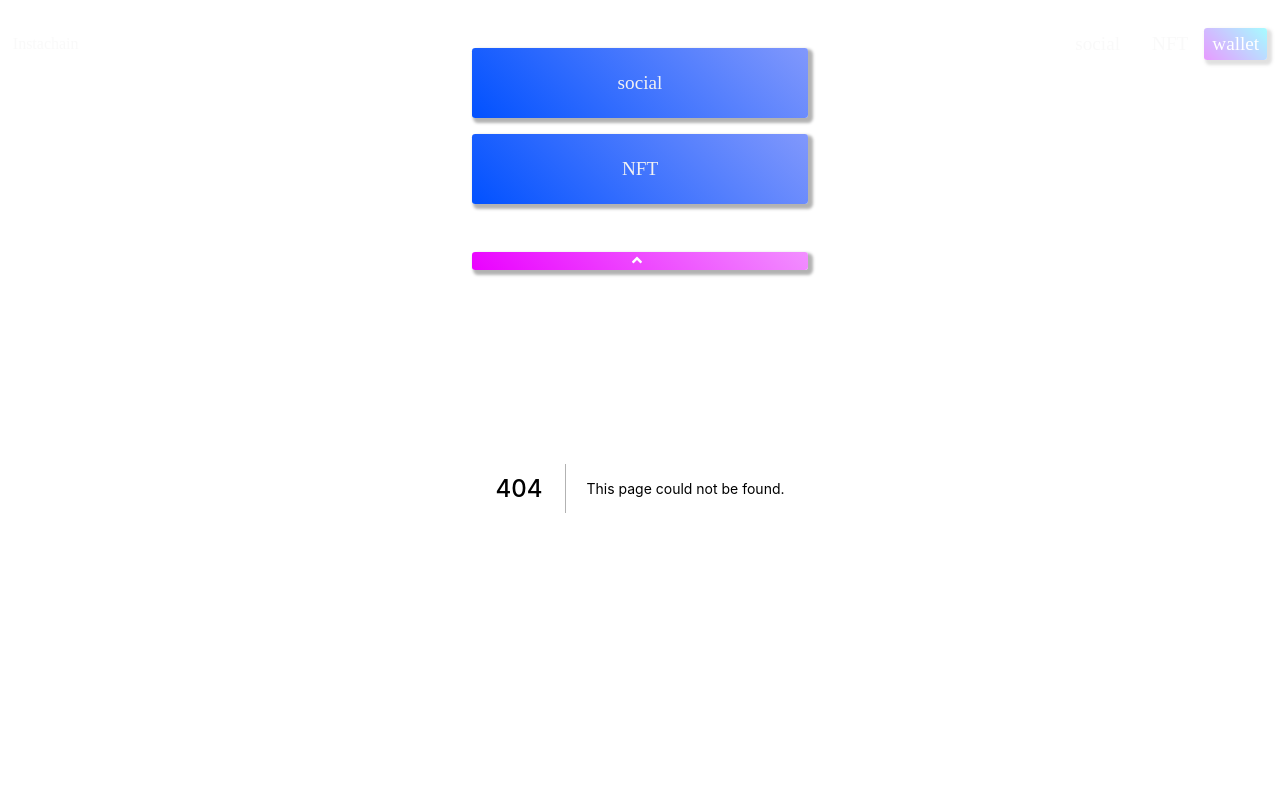
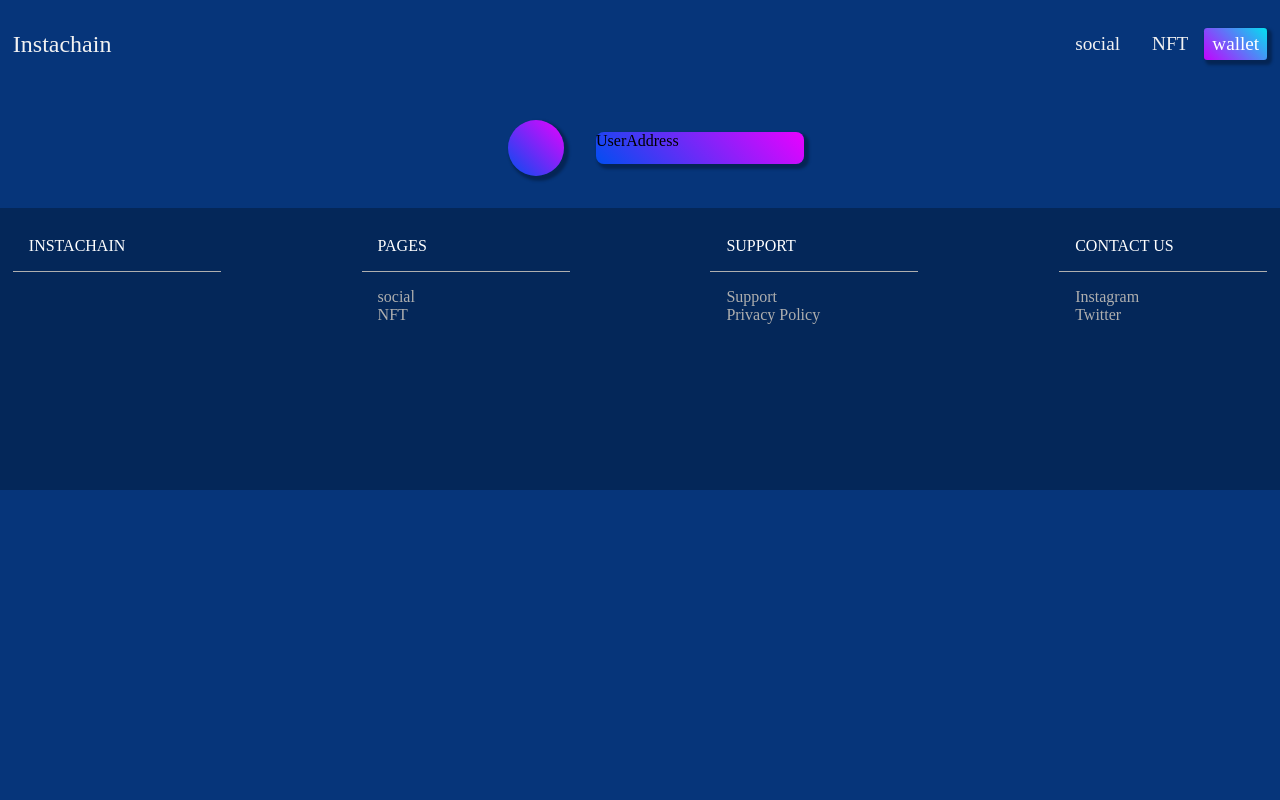
Before and after one commit to hung890202/metagram, a Next.js app: page /walletpage/User in a window 1280 px wide. Before the commit this address had no page. Shown: the top 800 px of the page. Built offline with nearby package versions, Linux system fonts and the light colour scheme.

Commit message:
add walletpage

```diff
--- a/components/Footer.js
+++ b/components/Footer.js
@@ -18,12 +18,12 @@ const Footer = () => {
             <FooterTitle>{item.title}</FooterTitle>
             <FooterItem>
               <StyledLink>
-                <Link href="/" passHref>
+                <Link href={`${item.path1}`} passHref>
                   <FooterLink>{item.item1}</FooterLink>
                 </Link>
               </StyledLink>
               <StyledLink>
-                <Link href="/" passHref>
+                <Link href={`${item.path2}`} passHref>
                   <FooterLink>{item.item2}</FooterLink>
                 </Link>
               </StyledLink>
--- a/components/FooterData.js
+++ b/components/FooterData.js
@@ -5,7 +5,7 @@ const FooterData = [
   {
     title: "PAGES",
     item1: "social",
-    path1: "/social",
+    path1: "/Social",
     item2: "NFT",
     path2: "/NFT",
   },
--- a/components/Layout.js
+++ b/components/Layout.js
@@ -1,11 +1,10 @@
 import Footer from "./Footer";
 import Navbar from "./Navbar";
-import Sidebar from "./Sidebar"
+import Sidebar from "./Sidebar";
 
 import { useState } from "react";
 
 export default function Layout({ children }) {
-
   const [isOpen, setIsOpen] = useState(false);
   const toggle = () => {
     setIsOpen(!isOpen);
--- a/components/Navbar.js
+++ b/components/Navbar.js
@@ -13,7 +13,7 @@ import {
 import { FontAwesomeIcon } from "@fortawesome/react-fontawesome";
 import { faBars } from "@fortawesome/free-solid-svg-icons";
 
-const Navbar = ({toggle}) => {
+const Navbar = ({ toggle }) => {
   return (
     <Nav>
       <StyledLogo whileHover={{ scale: 1.1 }} whileTap={{ scale: 0.95 }}>
--- a/components/NavbarStyles.js
+++ b/components/NavbarStyles.js
@@ -15,6 +15,7 @@ export const StyledLogo = styled(motion.div)`
   cursor: pointer;
 `;
 export const Logo = styled.div`
+  font-size: 1.5rem;
   color: #f2f2f2;
   text-decoration: none;
 `;
--- a/components/Sidebar.js
+++ b/components/Sidebar.js
@@ -1,55 +1,52 @@
 import Link from "next/link";
-import {
-    StyledSidebar,
-    StyledMeun,
-    MeunItem,
-    CloseBtn
- } from "./SidebarStyles";
-
+import { StyledSidebar, StyledMeun, MeunItem, CloseBtn } from "./SidebarStyles";
+import SidebarData from "./SidebarData";
 import { FontAwesomeIcon } from "@fortawesome/react-fontawesome";
 import { faAngleUp } from "@fortawesome/free-solid-svg-icons";
 
-
-
-
 const DropDown = ({ isOpen, toggle }) => {
-
-  const ContactUs = (e) => {
-    e.preventDefault();
-    window.open("https://www.instagram.com/astn.0820_/");
-  };
+//   const ContactUs = (e) => {
+//     e.preventDefault();
+//     window.open("https://www.instagram.com/astn.0820_/");
+//   };
 
   return (
     <>
-      {!isOpen ? (
+      {isOpen ? (
         <StyledSidebar
           initial={{ y: -500 }}
           animate={{ y: 0 }}
           transition={{ duration: 1 }}
         >
           <StyledMeun>
-                <Link href="/Social" passHref>
-          <MeunItem whileHover={{ scale: 1.1 }} whileTap={{ scale: 0.95 }}>
-            social
+            {SidebarData.map((item, index) => {
+              return (
+                <Link href={`${item.path}`} passHref key={index}>
+                  <MeunItem
+                    whileHover={{ scale: 1.1 }}
+                    whileTap={{ scale: 0.95 }}
+                    onClick={toggle}
+                  >
+                    {item.title}
                   </MeunItem>
                 </Link>
-        <Link href="/NFT" passHref>
-          <MeunItem whileHover={{ scale: 1.1 }} whileTap={{ scale: 0.95 }}>
-            NFT
-          </MeunItem>
-          </Link>
+              );
+            })}
           </StyledMeun>
-                <CloseBtn  whileHover={{ scale: 1.1 }} whileTap={{ scale: 0.95 }}  onClick={toggle} >
+          <CloseBtn
+            whileHover={{ scale: 1.1 }}
+            whileTap={{ scale: 0.95 }}
+            onClick={toggle}
+          >
             <FontAwesomeIcon icon={faAngleUp} />
           </CloseBtn>
         </StyledSidebar>
-    ):(
+      ) : (
         <StyledSidebar
           initial={{ y: 0 }}
           animate={{ y: -500 }}
           transition={{ duration: 1 }}
-        >
-        </StyledSidebar>
+        ></StyledSidebar>
       )}
     </>
   );
--- /dev/null
+++ b/components/SidebarData.js
@@ -0,0 +1,12 @@
+const SidebarData = [
+  {
+    title: "Social",
+    path: "/Social",
+  },
+  {
+    title: "NFT",
+    path: "/NFT",
+  },
+];
+
+export default SidebarData;
--- a/components/SidebarStyles.js
+++ b/components/SidebarStyles.js
@@ -4,21 +4,21 @@ import { motion } from "framer-motion";
 export const StyledSidebar = styled(motion.div)`
   background-color: #ffffff9a;
   width: 100%;
-    padding:2rem 0rem;
+  padding: 2rem 0rem;
   z-index: 999;
   display: grid;
   justify-content: center;
   position: fixed;
   top: 0;
-`
+`;
 export const StyledMeun = styled.div`
-margin-bottom:2rem;
-`
+  margin-bottom: 2rem;
+`;
 export const MeunItem = styled(motion.div)`
   background-image: linear-gradient(45deg, #0151ff 0%, #8198fc 100%);
   color: #f2f2f2;
-  margin:1rem 0rem ;
-  padding:1.5rem 3rem;
+  margin: 1rem 0rem;
+  padding: 1.5rem 3rem;
   font-size: 1.2rem;
   cursor: pointer;
   text-decoration: none;
@@ -29,10 +29,11 @@ export const MeunItem = styled(motion.div)`
 
 export const CloseBtn = styled(motion.div)`
   background-image: linear-gradient(45deg, #ea01ff 0%, #f28fff 100%);
-color:#ffffff;
-        width:1rem;
-        padding: 0rem 10rem;
+  color: #ffffff;
+  width: 1rem;
+  padding: 1rem 8rem;
+  position:
   background-color: #c4c4c498;
   border-radius: 0.2rem;
   box-shadow: 3px 3px 3px 2px rgba(0, 0, 0, 0.3);
-`
+`;
--- a/pages/Wallet.js
+++ b/pages/Wallet.js
@@ -1,4 +1,6 @@
 import Head from "next/head";
+import User from "./walletpage/User";
+
 
 const Wallet = () => {
   return (
@@ -8,7 +10,7 @@ const Wallet = () => {
         <link rel="icon" href="/favicon.ico" />
       </Head>
 
-      <h1>wallet</h1>
+      <User/>
     </div>
   );
 };
--- /dev/null
+++ b/pages/walletpage/User.js
@@ -0,0 +1,21 @@
+import { StyledProfile,Profile, UserPhoto, UserAddress } from "./UserStyled"
+
+
+const User = () => {
+    return (
+            <StyledProfile
+        initial={{ opacity: 0 }}
+        animate={{ opacity: 1 }}
+        transition={{ duration: 1 }}
+      >
+            <Profile>
+            <UserPhoto></UserPhoto>
+            <UserAddress>UserAddress</UserAddress>
+            </Profile>
+            <div>
+
+            </div>
+        </StyledProfile>
+    )
+}
+export default User
--- /dev/null
+++ b/pages/walletpage/UserStyled.js
@@ -0,0 +1,26 @@
+import styled from "styled-components";
+import { motion } from "framer-motion";
+
+export const StyledProfile = styled(motion.div)`
+    display: flex;
+    justify-content: center;
+`
+export const Profile = styled.div`
+    display: flex;
+    align-items: center;
+`
+export const UserPhoto = styled.div`
+    width: 3.5rem;
+    height: 3.5rem;
+    margin: 2rem;
+    background-image: linear-gradient(45deg, #0151ffe3 0%, #ea01ff 100%);
+    border-radius: 50%;
+    box-shadow: 3px 3px 3px 2px rgba(0, 0, 0, 0.3);
+`
+export const UserAddress = styled.div`
+    width: 13rem;
+    height: 2rem;
+    background-image: linear-gradient(45deg, #0151ffe3 0%, #ea01ff 100%);
+    border-radius: 0.5rem;
+    box-shadow: 3px 3px 3px 2px rgba(0, 0, 0, 0.3);
+`
```
Lines whose indentation alone changed are shown as unchanged.
